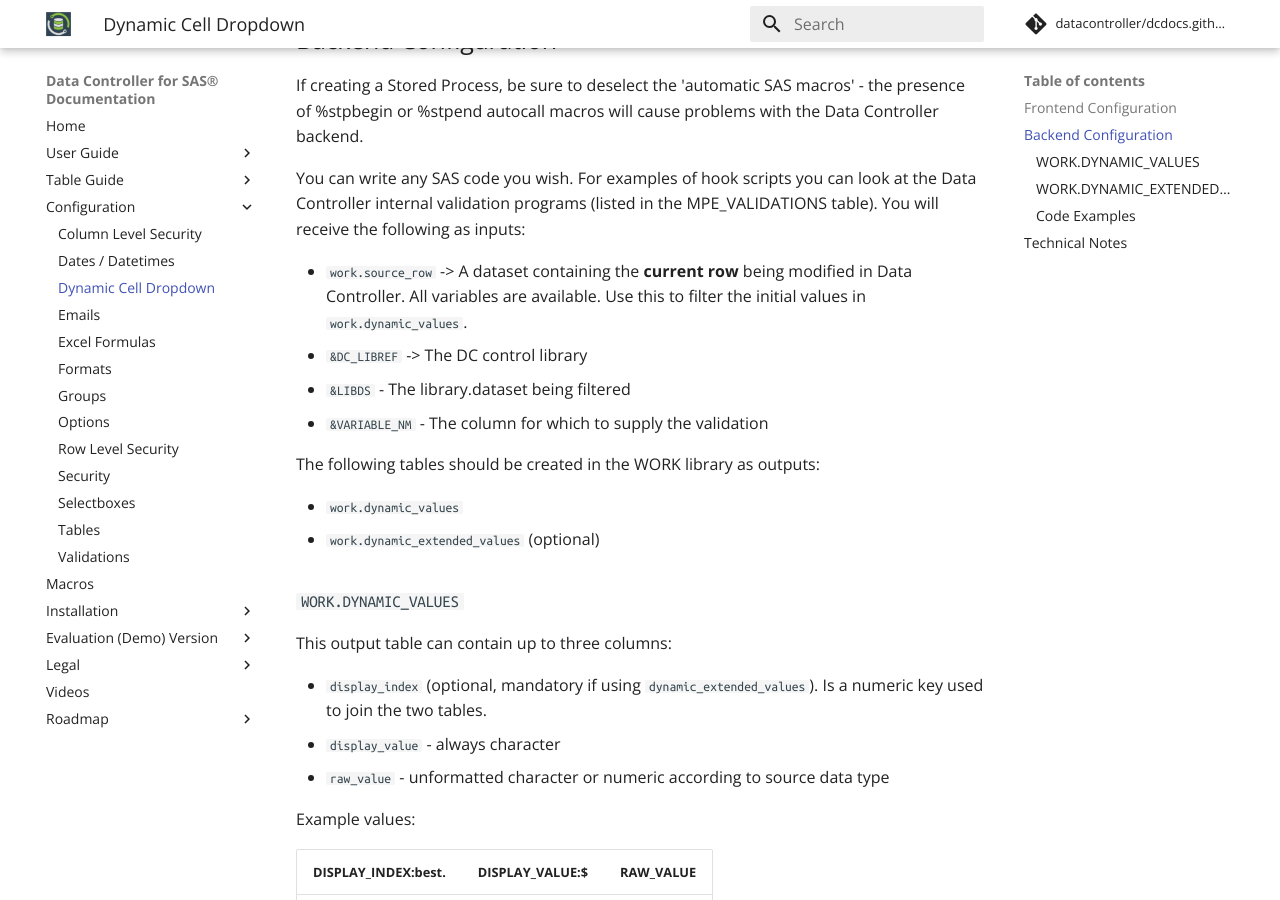
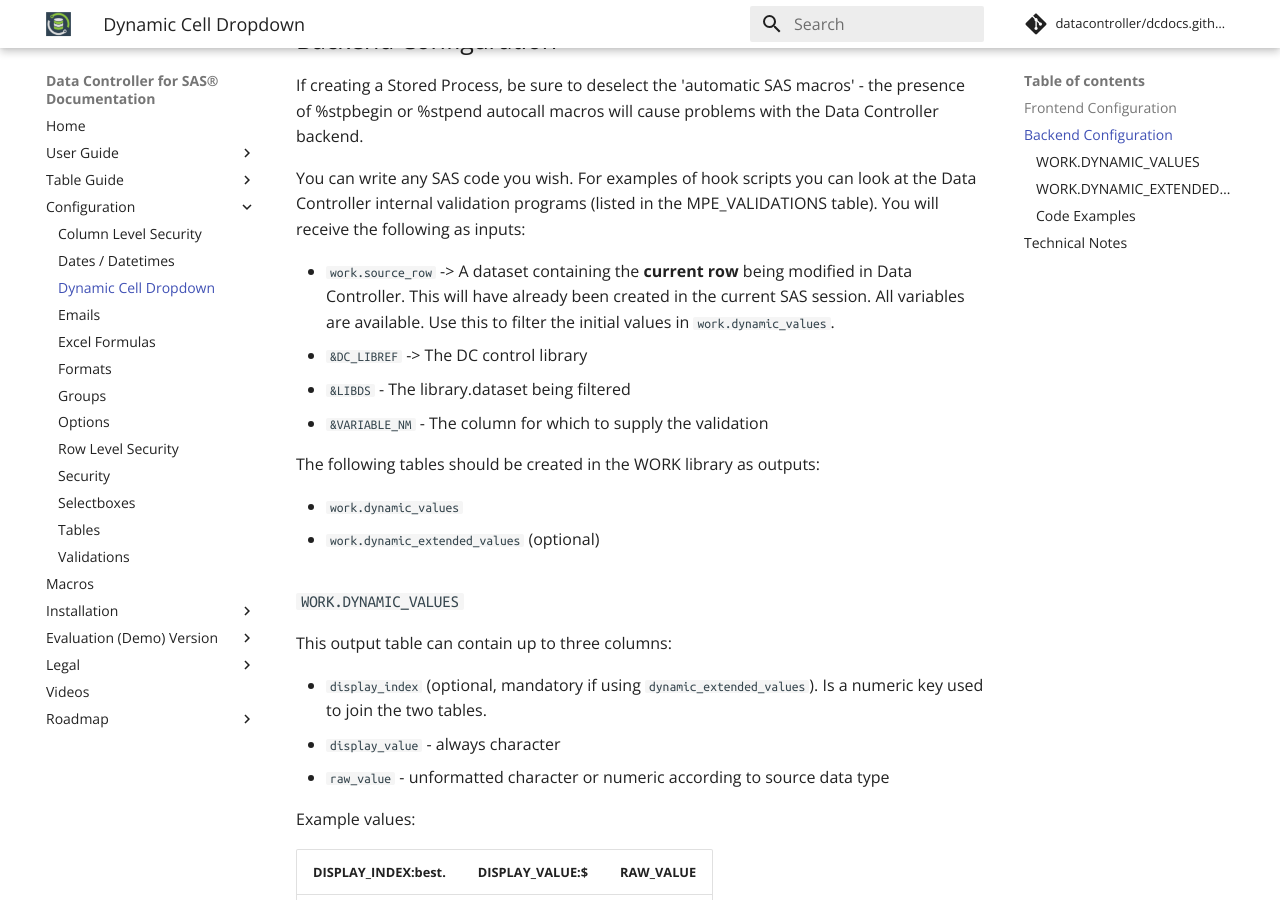
Before and after one commit to datacontroller/docs.datacontroller.io, an MkDocs documentation site: the page built from docs/dynamic-cell-dropdown.md, in a window 1280 px wide and 900 px high, scrolled down 1458 px. Built offline with MkDocs 1.6.1 and Material for MkDocs 9.7.7, drawn with Linux system fonts in a browser that asks for light colours; comment, search, counter and statistics services are not loaded.

Commit message:
Update dynamic-cell-dropdown.md

```diff
--- a/docs/dynamic-cell-dropdown.md
+++ b/docs/dynamic-cell-dropdown.md
@@ -35,7 +35,7 @@
 
 You can write any SAS code you wish. For examples of hook scripts you can look at the Data Controller internal validation programs (listed in the MPE_VALIDATIONS table). You will receive the following as inputs:
 
-* `work.source_row` -> A dataset containing the **current row** being modified in Data Controller.  All variables are available.  Use this to filter the initial values in `work.dynamic_values`.
+* `work.source_row` -> A dataset containing the **current row** being modified in Data Controller.  This will have already been created in the current SAS session.  All variables are available.  Use this to filter the initial values in `work.dynamic_values`.
 * `&DC_LIBREF` -> The DC control library
 * `&LIBDS` - The library.dataset being filtered
 * `&VARIABLE_NM` - The column for which to supply the validation
```
